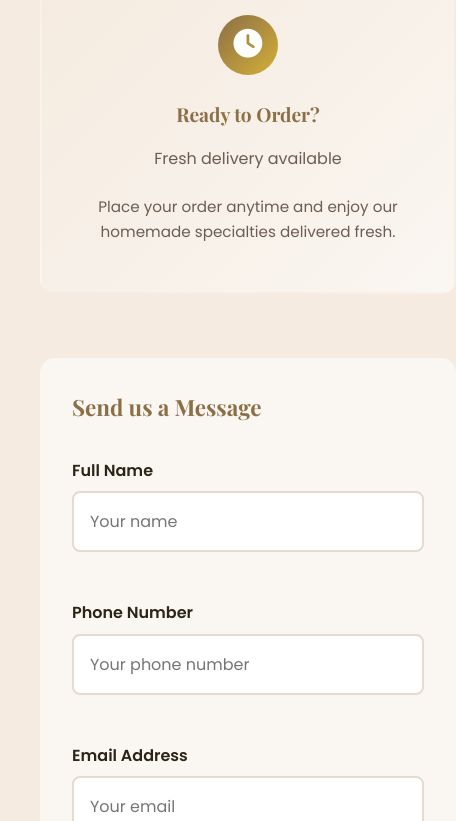
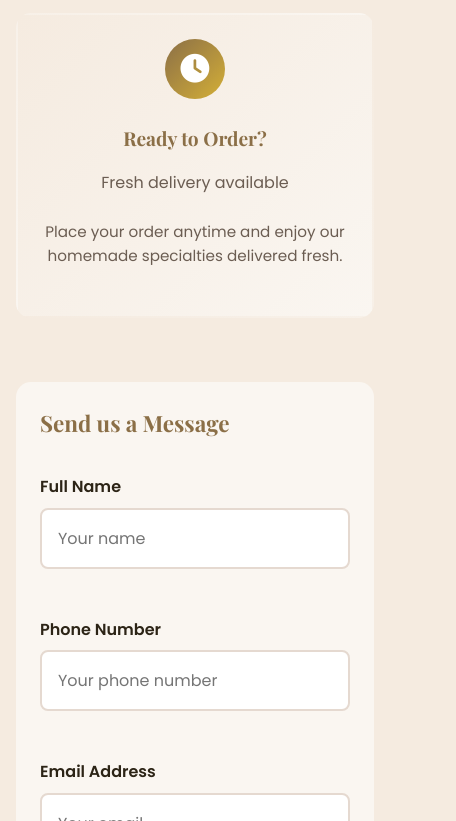
Before and after one commit to digitallyconnectedd/AAsweets, a plain HTML site: page contact.html in a window 390 px wide. Shown: the part 1179-2000 px from the top of the page, 456 px wide, since content can reach past the window. Drawn offline with nearby package versions, Linux system fonts and the light colour scheme.

Commit message:
improved responsiveness

```diff
--- a/css/styles.css
+++ b/css/styles.css
@@ -46,6 +46,7 @@
 
 html {
     scroll-behavior: smooth;
+    overflow-x: hidden;
 }
 
 body {
@@ -54,12 +55,16 @@ body {
     background-color: var(--primary-cream);
     line-height: 1.6;
     overflow-x: hidden;
+    width: 100%;
+    max-width: 100vw;
 }
 
 .container {
     max-width: 1200px;
     margin: 0 auto;
     padding: 0 var(--spacing-lg);
+    width: 100%;
+    box-sizing: border-box;
 }
 
 /* ============================================
@@ -828,7 +833,8 @@ a:hover {
    ============================================ */
 
 .contact-section {
-        padding: var(--spacing-lg) var(--spacing-md);
+    padding: var(--spacing-2xl) 0;
+    overflow-x: hidden;
 }
 
 .contact-wrapper {
@@ -836,12 +842,14 @@ a:hover {
     grid-template-columns: 1fr 1fr;
     gap: var(--spacing-2xl);
     margin-bottom: var(--spacing-2xl);
+    max-width: 100%;
 }
 
 .contact-info {
     display: grid;
     grid-template-columns: 1fr;
     gap: var(--spacing-lg);
+    max-width: 100%;
 }
 
 .info-card {
@@ -851,6 +859,8 @@ a:hover {
     text-align: center;
     transition: all var(--transition-normal);
     border: 2px solid transparent;
+    max-width: 100%;
+    word-wrap: break-word;
 }
 
 .info-card:hover {
@@ -890,6 +900,8 @@ a:hover {
     background-color: var(--secondary-cream);
     padding: var(--spacing-xl);
     border-radius: 15px;
+    max-width: 100%;
+    box-sizing: border-box;
 }
 
 .contact-form-wrapper h2 {
@@ -901,11 +913,13 @@ a:hover {
     display: flex;
     flex-direction: column;
     gap: var(--spacing-md);
+    max-width: 100%;
 }
 
 .form-group {
     display: flex;
     flex-direction: column;
+    max-width: 100%;
 }
 
 .form-group label {
@@ -924,6 +938,9 @@ a:hover {
     font-size: 1rem;
     transition: border-color var(--transition-fast);
     background-color: white;
+    width: 100%;
+    max-width: 100%;
+    box-sizing: border-box;
 }
 
 .form-group input:focus,
@@ -972,6 +989,8 @@ a:hover {
     padding: var(--spacing-xl);
     border-radius: 15px;
     text-align: center;
+    max-width: 100%;
+    box-sizing: border-box;
 }
 
 .quick-order h2 {
@@ -1291,10 +1310,46 @@ a:hover {
 
     .info-card {
         padding: var(--spacing-md);
+        max-width: 100%;
+        word-wrap: break-word;
     }
 
     .contact-form-wrapper {
+        padding: var(--spacing-md);
+        max-width: 100%;
+    }
+
+    .contact-section {
+        padding: var(--spacing-lg) 0;
+        overflow-x: hidden;
+    }
+
+    .contact-wrapper {
+        max-width: 100%;
+    }
+
+    .form-group input,
+    .form-group textarea,
+    .form-group select {
+        max-width: 100%;
+        width: 100%;
+    }
+
+    .map-section {
+        margin: var(--spacing-lg) 0;
+    }
+
+    .map-placeholder {
         padding: var(--spacing-lg);
+        min-height: 200px;
+    }
+
+    .quick-order {
+        padding: var(--spacing-lg);
+    }
+
+    .quick-order h2 {
+        font-size: 1.3rem;
     }
 
     .nav-links.active {
```
